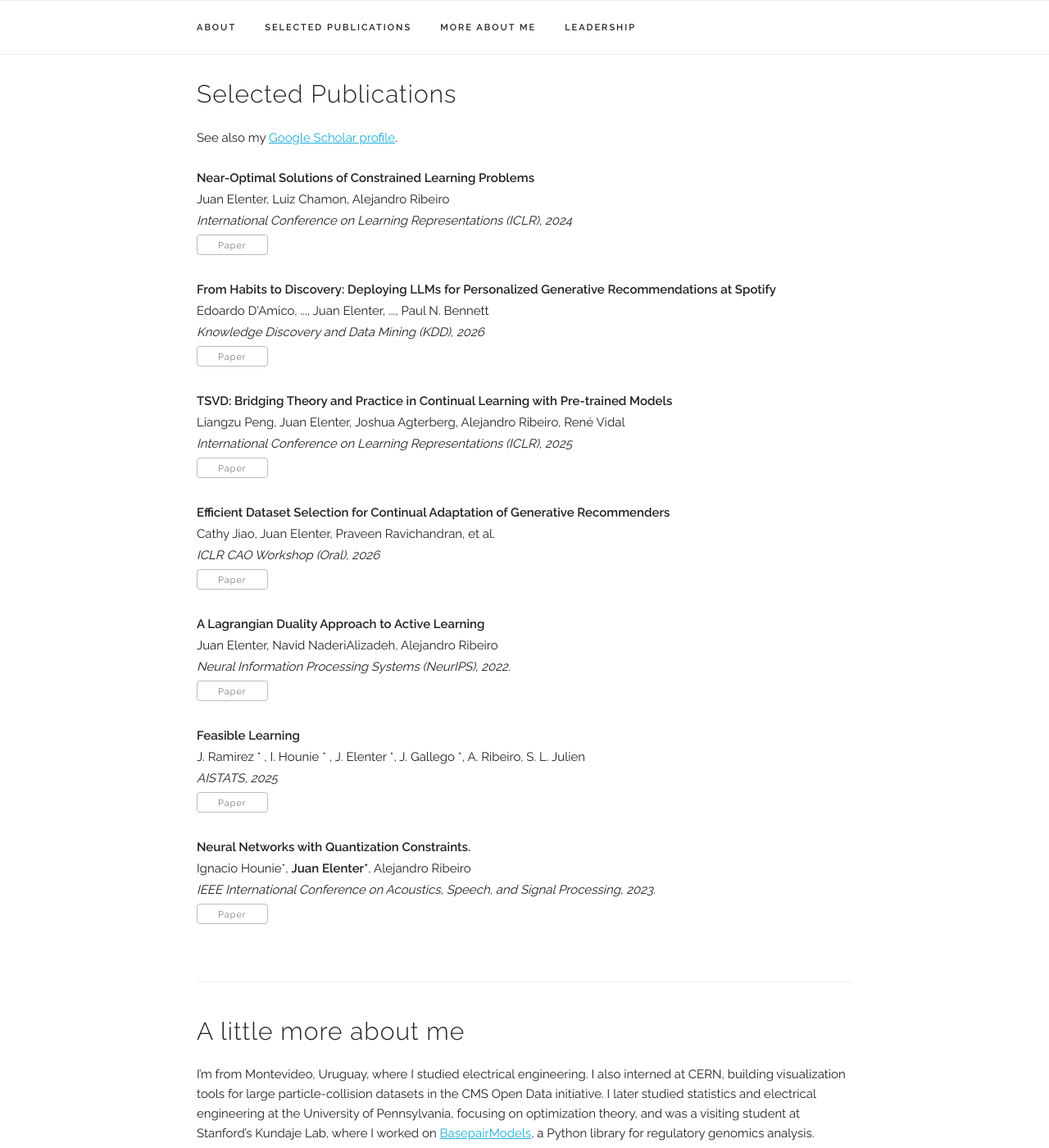
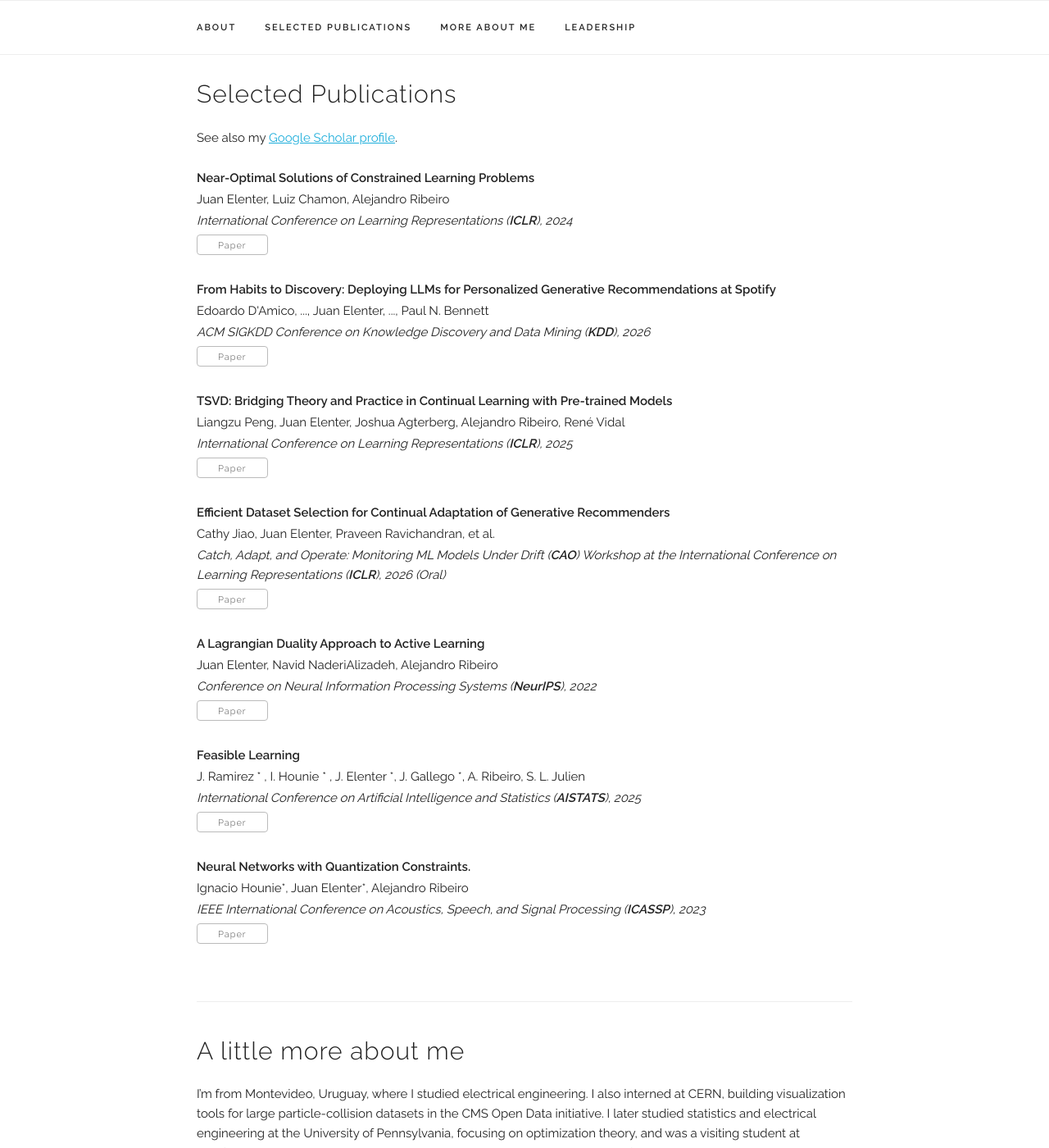
Before and after one commit to juanelenter/juanelenter.github.io, a Jekyll site: the page built from index.html, in a window 1280 px wide and 1400 px high, scrolled down 697 px. Shown: the whole window at 82% size. Built offline with Jekyll 4.4.1, drawn with Linux system fonts in a browser that asks for light colours; some web fonts are replaced.

Commit message:
Standardize publication venue formatting

```diff
--- a/_data/publications.yaml
+++ b/_data/publications.yaml
@@ -1,7 +1,7 @@
 papers:
   - title: "Near-Optimal Solutions of Constrained Learning Problems"
     authors: "Juan Elenter, Luiz Chamon, Alejandro Ribeiro"
-    venue: "International Conference on Learning Representations (ICLR), 2024"
+    venue: "International Conference on Learning Representations (<strong>ICLR</strong>), 2024"
     paper_pdf: "https://arxiv.org/abs/2403.11844"
     theory: y
     empirical: n
@@ -9,7 +9,7 @@ papers:
 
   - title: "From Habits to Discovery: Deploying LLMs for Personalized Generative Recommendations at Spotify"
     authors: "Edoardo D'Amico, ..., Juan Elenter, ..., Paul N. Bennett"
-    venue: "Knowledge Discovery and Data Mining (KDD), 2026"
+    venue: "ACM SIGKDD Conference on Knowledge Discovery and Data Mining (<strong>KDD</strong>), 2026"
     paper_pdf: "https://research.atspotify.com/publications/from-habits-to-discovery-deploying-llms-personalized-generative-recommendations-spotify"
     theory: n
     empirical: n
@@ -18,7 +18,7 @@ papers:
 
   - title: "TSVD: Bridging Theory and Practice in Continual Learning with Pre-trained Models"
     authors: "Liangzu Peng, Juan Elenter, Joshua Agterberg, Alejandro Ribeiro, René Vidal"
-    venue: "International Conference on Learning Representations (ICLR), 2025"
+    venue: "International Conference on Learning Representations (<strong>ICLR</strong>), 2025"
     paper_pdf: "https://proceedings.iclr.cc/paper_files/paper/2025/hash/e0e0add93c95b5f81db075472c5cbbd9-Abstract-Conference.html"
     theory: n
     empirical: y
@@ -26,12 +26,12 @@ papers:
 
   - title: "Efficient Dataset Selection for Continual Adaptation of Generative Recommenders"
     authors: "Cathy Jiao, Juan Elenter, Praveen Ravichandran, et al."
-    venue: "ICLR CAO Workshop (Oral), 2026"
+    venue: "Catch, Adapt, and Operate: Monitoring ML Models Under Drift (<strong>CAO</strong>) Workshop at the International Conference on Learning Representations (<strong>ICLR</strong>), 2026 (Oral)"
     paper_pdf: "https://arxiv.org/abs/2604.07739"
 
   - title: "A Lagrangian Duality Approach to Active Learning"
     authors: "Juan Elenter, Navid NaderiAlizadeh, Alejandro Ribeiro"
-    venue: "Neural Information Processing Systems (NeurIPS), 2022."
+    venue: "Conference on Neural Information Processing Systems (<strong>NeurIPS</strong>), 2022"
     paper_pdf: "https://arxiv.org/abs/2202.04108"
     theory: n
     empirical: n
@@ -40,7 +40,7 @@ papers:
 
   - title: "Feasible Learning"
     authors: "J. Ramirez * , I. Hounie * , J. Elenter *, J. Gallego *, A. Ribeiro,  S. L. Julien"
-    venue: "AISTATS, 2025"
+    venue: "International Conference on Artificial Intelligence and Statistics (<strong>AISTATS</strong>), 2025"
     paper_pdf: "https://arxiv.org/abs/2501.14912"
     theory: n
     empirical: n
@@ -48,8 +48,8 @@ papers:
     first: n
 
   - title: "Neural Networks with Quantization Constraints."
-    authors: "Ignacio Hounie*, <b>Juan Elenter*</b>, Alejandro Ribeiro"
-    venue: "IEEE International Conference on Acoustics, Speech, and Signal Processing, 2023."
+    authors: "Ignacio Hounie*, Juan Elenter*, Alejandro Ribeiro"
+    venue: "IEEE International Conference on Acoustics, Speech, and Signal Processing (<strong>ICASSP</strong>), 2023"
     paper_pdf: "https://arxiv.org/abs/2210.15623"
     theory: n
     empirical: n
```
